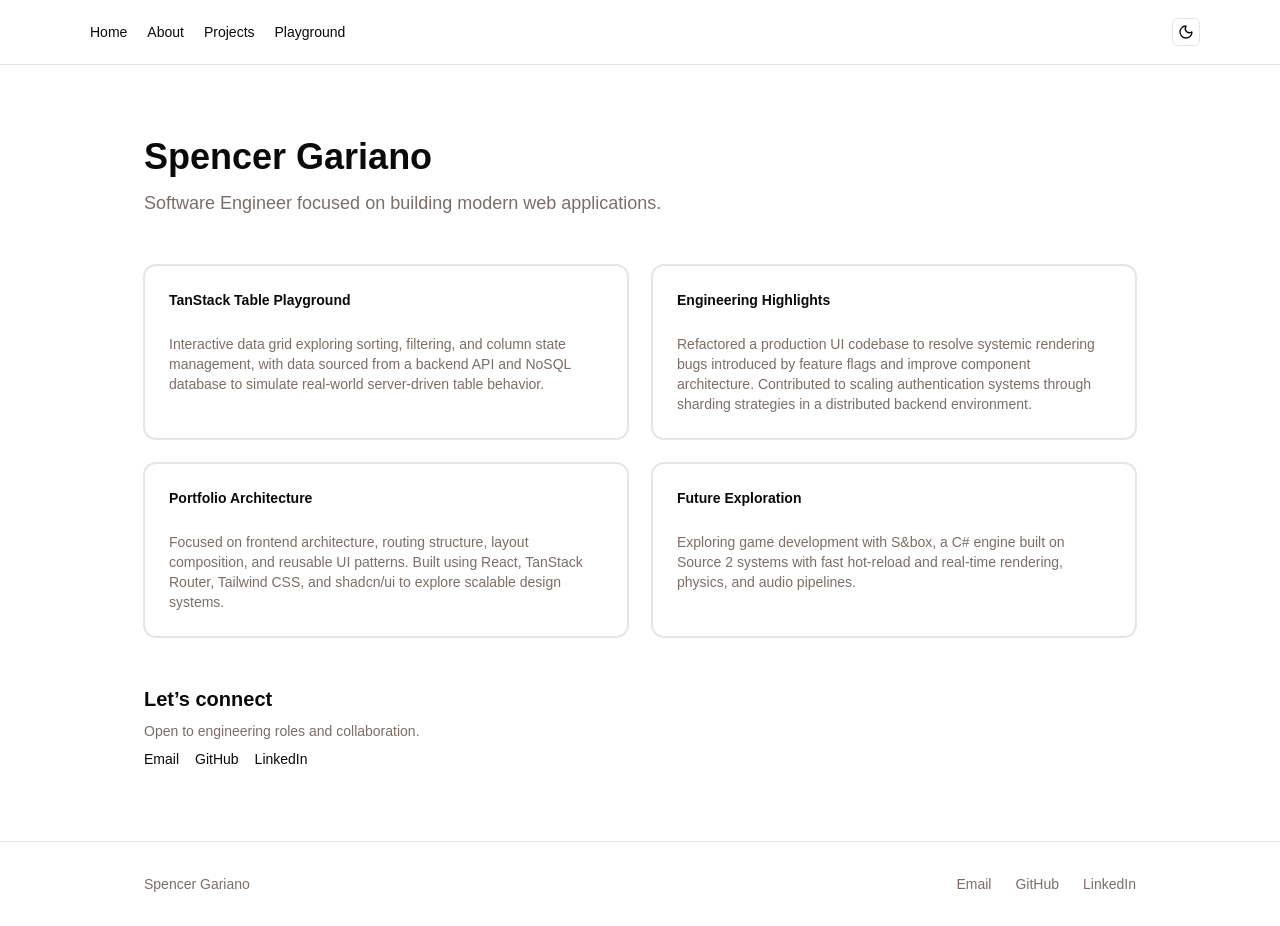
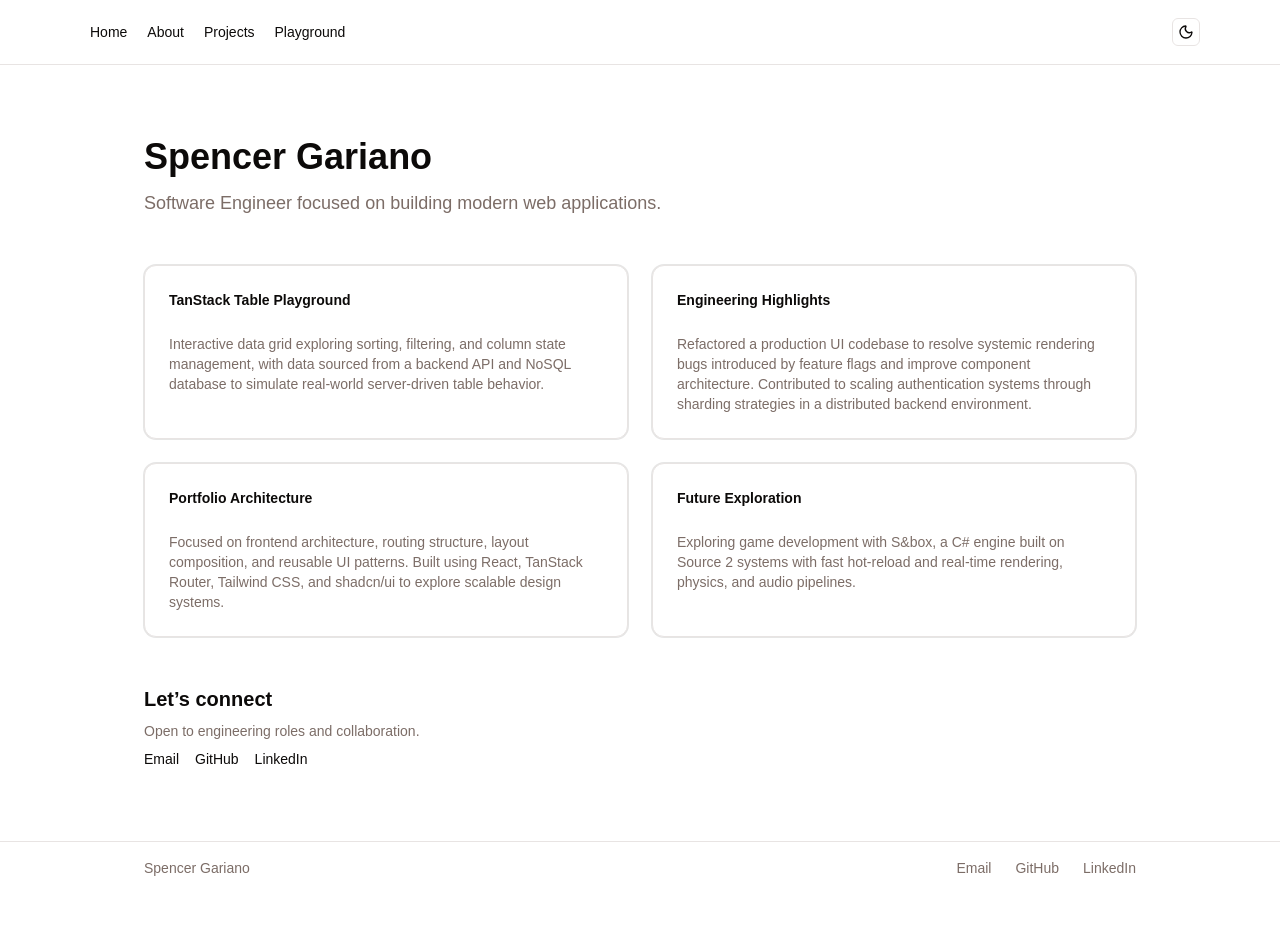
Before and after one commit to Spencer-Gariano/Portfolio, a React app: page / in a window 1280 px wide. After the commit the page ends 894 px from the top, so only its background shows below. Built offline with nearby package versions, Linux system fonts and the light colour scheme; the HTML template or start-up script is replaced by a standard one.

Commit message:
Update y padding for footer

```diff
--- a/src/features/footer/Footer.tsx
+++ b/src/features/footer/Footer.tsx
@@ -1,6 +1,6 @@
 const Footer = () => {
   return (
-    <div className='mx-auto flex max-w-5xl items-center justify-between px-4 py-8'>
+    <div className='mx-auto flex max-w-5xl items-center justify-between px-4 py-4'>
       {/* Identity */}
       <p className='text-muted-foreground text-sm'>Spencer Gariano</p>
       {/* Links */}
```
